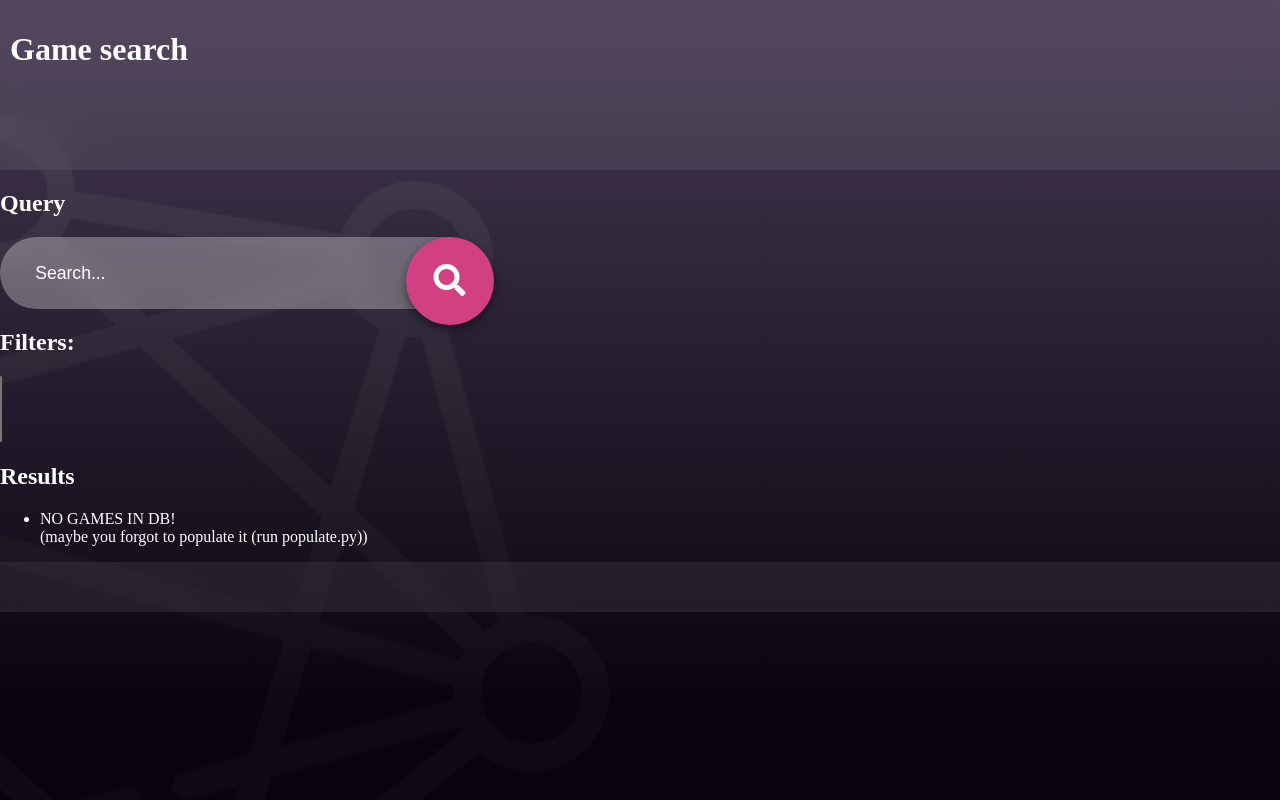
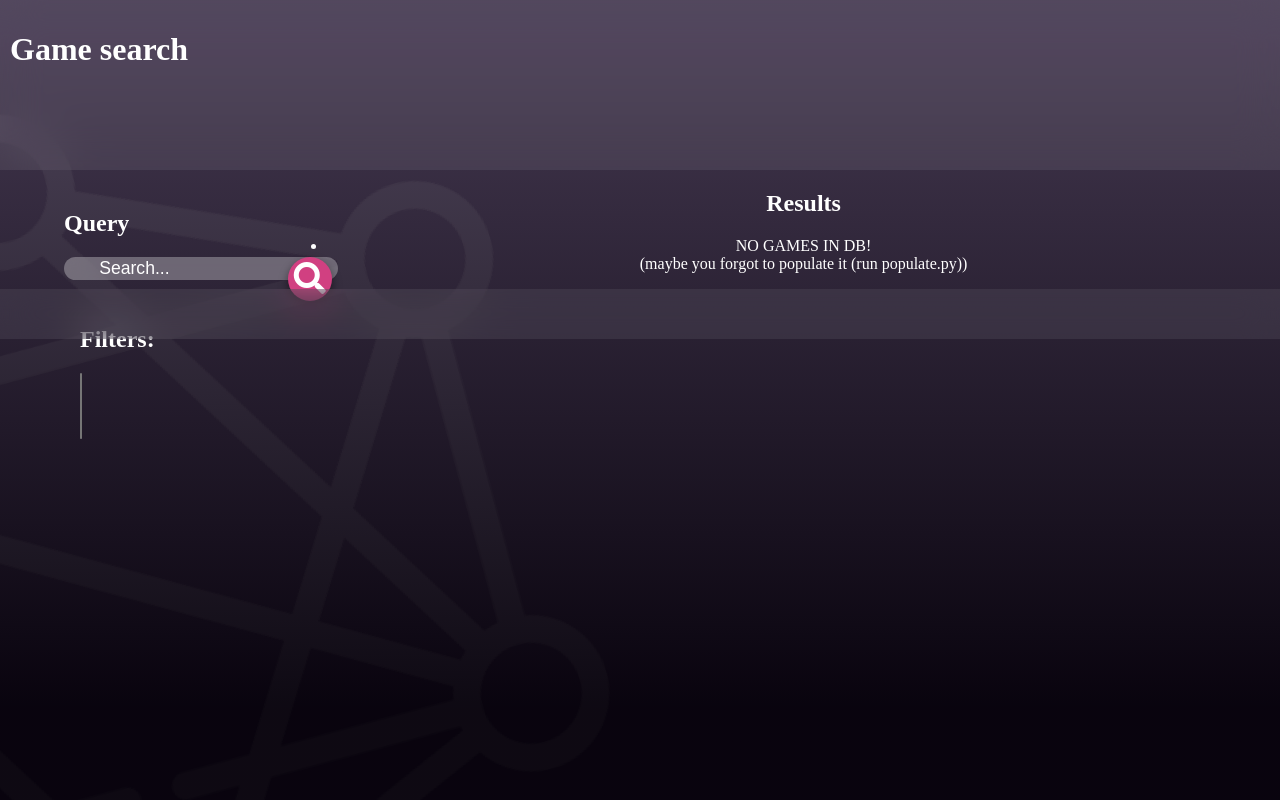
Before and after one commit to nathanlogie/neuro_arcade, a Django app: page /games/ in a window 1280 px wide. Run offline with Django 3.2, Linux system fonts and the light colour scheme; data that the repository does not hold is empty; some web fonts are replaced.

Commit message:
Two columns and 2 rows in the first column :)

```diff
--- a/neuro_arcade/static/styles/main.css
+++ b/neuro_arcade/static/styles/main.css
@@ -70,8 +70,8 @@
 }
 
 #searchBar {
-    width: 25em;
-    height: 4em;
+    width: 90%;
+    height: 80%;
     flex-shrink: 0;
     color: white;
     border-radius: 100px;
@@ -88,14 +88,22 @@
 }
 .searchBlock{
     position: relative;
-    width: fit-content;
+    padding-bottom: 10%;
+    flex: 1;
+}
+.filtersBlock{
+    position: relative;
+    flex: 2;
+    margin: 1em;
 }
 #searchButton {
     position: absolute;
     nav-left: inherit;
     left: 85%;
-    width: 2.75em;
-    height: 2.75em;
+    /*width: 25%;*/
+    height: 90%;
+    width: fit-content;
+    top: 0;
     float: inherit;
     align-content: center;
     background-color: #D14081;
@@ -110,13 +118,24 @@
 
 .Body{
     display: flex;
-    width: 50%;
+    flex-direction: column;
 }
 
 #leftBlocking{
-
+    flex: 1;
+    display: flex;
+    flex-direction: row;
+    float: left;
+    padding-left: 5%;
 }
 
 #rightDiv{
+    flex: 2;
+    text-align: center;
+}
+.gameImage{
+    width: 7.5%;
+    height: 7.5%;
+    filter: drop-shadow(0px 4px 4px rgba(0, 0, 0, 0.25)) drop-shadow(0px 4px 4px rgba(0, 0, 0, 0.25));
 
 }
--- a/neuro_arcade/templates/games.html
+++ b/neuro_arcade/templates/games.html
@@ -11,19 +11,20 @@
         <div id="leftBlocking">
             <form id="search-form" action="{% url 'na:game_search' %}" method="GET">
                 <h2>Query</h2>
-            <div class = "searchBlock">
+                <div class="searchBlock">
                     <input type="text" placeholder="Search..." id="searchBar" name="query">
                     <button type="submit" id="searchButton">
                         <i class="fas fa-search" style="color: #ffffff;"></i>
                     </button>
                 </div>
-
+                <div class="filtersBlock">
                 <h2>Filters:</h2>
                 <select name="tags" id="tags" multiple>
                     {% for tag in tags %}
                         <option value={{ tag.slug }}> {{ tag.name }}</option>
                     {% endfor %}
                 </select>
+                </div>
             </form>
         </div>
         <div id="rightDiv">
@@ -33,7 +34,7 @@
                     {% for game in games %}
                         <li>
                             <div>
-                            <img src="{{ game.icon.url }}" width=64></img>
+                                <img src="{{ game.icon.url }}" class="gameImage" alt="game icon">
                                 <a href={% url 'na:game_view' game.slug %}>{{ game.name }}</a>
                                 <p>{{ game.description }}</p>
                                 {% for tag in game.tags.all %}
```
Lines whose indentation alone changed are shown as unchanged.
